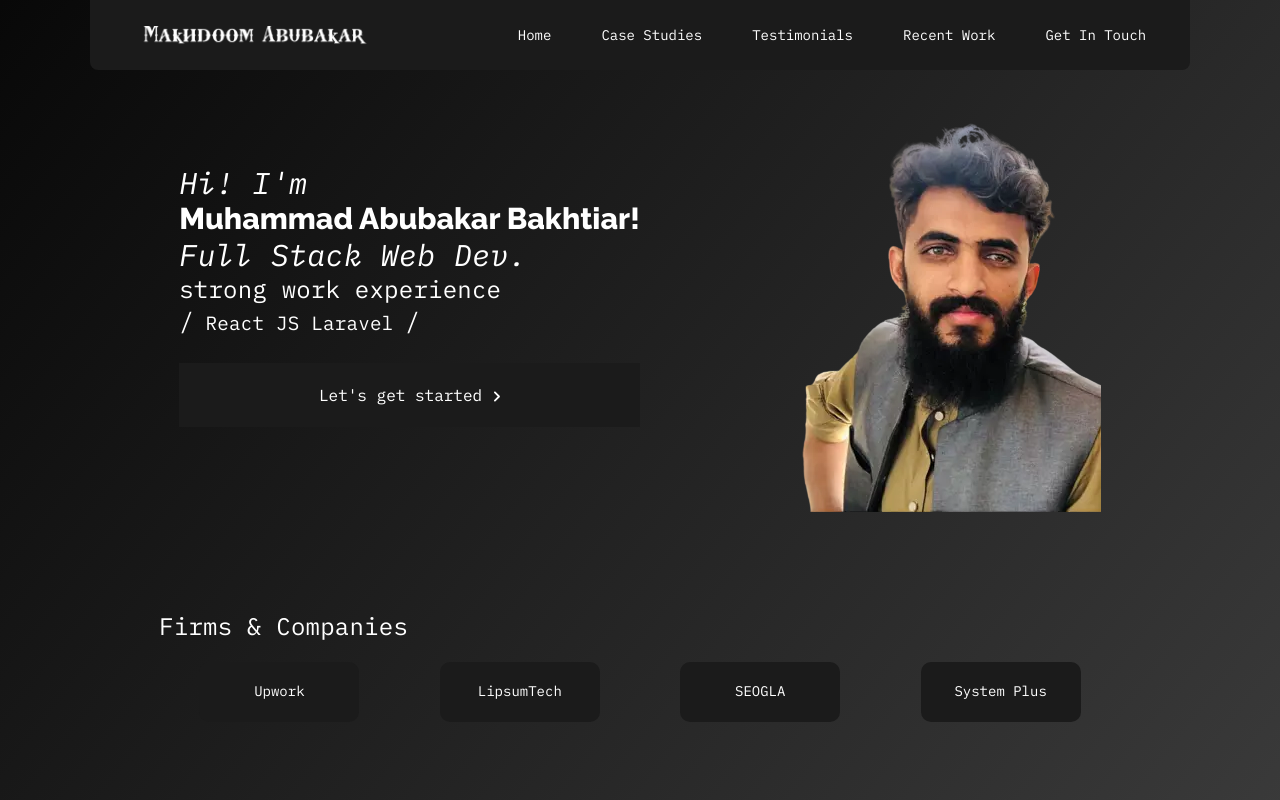
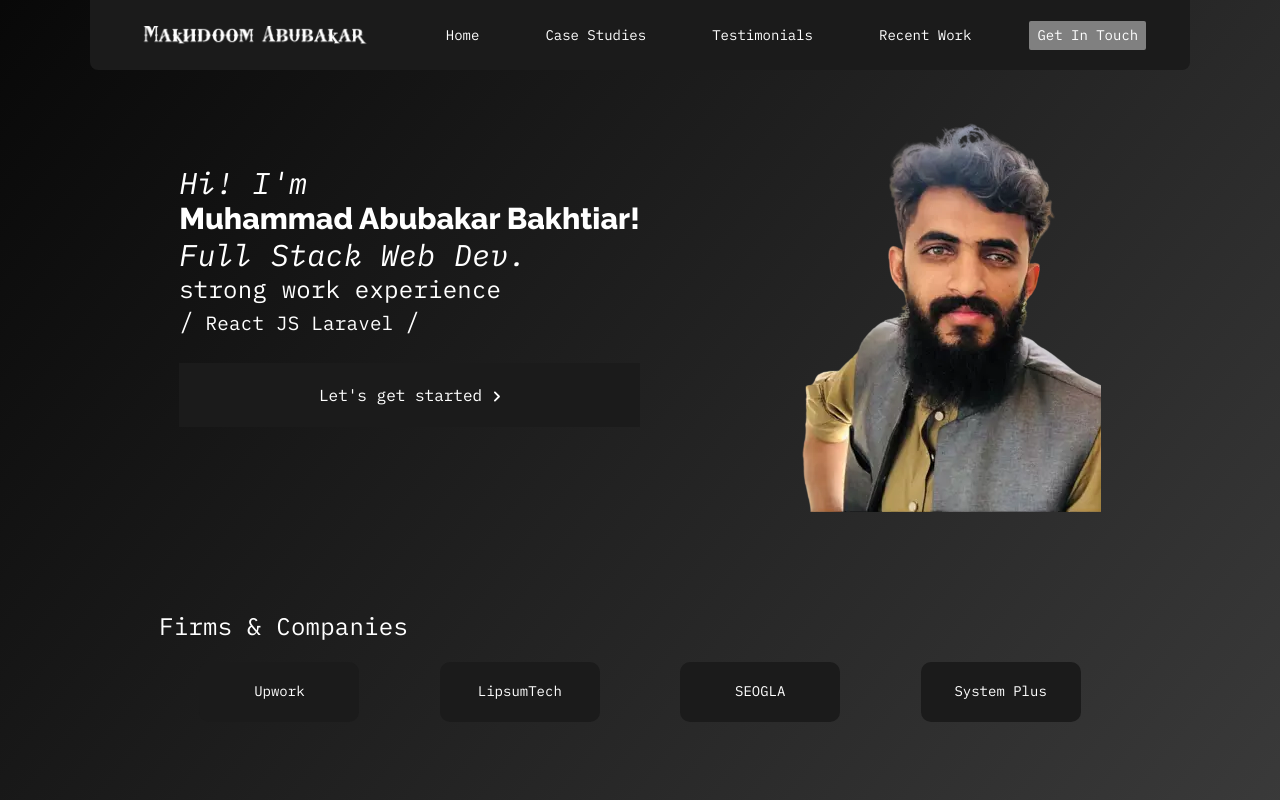
Before and after one commit to Bakhtiar85/portfolio, a React (Create React App) app: page / in a window 1280 px wide. Shown: the top 800 px of the page. Built offline with nearby package versions, Linux system fonts and the light colour scheme.

Commit message:
Some Updates in UpdateStyling Branc

```diff
--- a/src/home_sec/GitRepo.jsx
+++ b/src/home_sec/GitRepo.jsx
@@ -8,7 +8,7 @@ const GitRepo = () => {
             </div>
             <div className='md:w-4/12 w-full mt-6 bg-[#3d3d3d] hover:rounded-md hover:bg-[#191919] duration-300'>
                 <a href='https://www.linkedin.com/in/makhdoom-abubakar' target='_blank' rel="noreferrer" className='py-5 text-[16px] font-ibmPlex ls-1pr item-flexed gap-3 mx-auto'>
-                    LinkedIn/AbubakarBakhtiar
+                    My Github Repo
                     <svg className="w-8 h-8" xmlns="http://www.w3.org/2000/svg" width="16" height="16" fill="currentColor" viewBox="0 0 16 16">
                         <path d="M8 0C3.58 0 0 3.58 0 8c0 3.54 2.29 6.53 5.47 7.59.4.07.55-.17.55-.38 0-.19-.01-.82-.01-1.49-2.01.37-2.53-.49-2.69-.94-.09-.23-.48-.94-.82-1.13-.28-.15-.68-.52-.01-.53.63-.01 1.08.58 1.23.82.72 1.21 1.87.87 2.33.66.07-.52.28-.87.51-1.07-1.78-.2-3.64-.89-3.64-3.95 0-.87.31-1.59.82-2.15-.08-.2-.36-1.02.08-2.12 0 0 .67-.21 2.2.82.64-.18 1.32-.27 2-.27.68 0 1.36.09 2 .27 1.53-1.04 2.2-.82 2.2-.82.44 1.1.16 1.92.08 2.12.51.56.82 1.27.82 2.15 0 3.07-1.87 3.75-3.65 3.95.29.25.54.73.54 1.48 0 1.07-.01 1.93-.01 2.2 0 .21.15.46.55.38A8.012 8.012 0 0 0 16 8c0-4.42-3.58-8-8-8z"></path>
                     </svg>
--- a/src/home_sec/Linkedin.jsx
+++ b/src/home_sec/Linkedin.jsx
@@ -8,7 +8,7 @@ const Linkedin = () => {
             </div>
             <div className='md:w-4/12 w-full mt-6 bg-[#3d3d3d] hover:rounded-md hover:bg-[#191919] duration-300'>
                 <a href='https://www.linkedin.com/in/makhdoom-abubakar' target='_blank' rel="noreferrer" className='py-5 text-[16px] font-ibmPlex ls-1pr item-flexed gap-3 mx-auto'>
-                    LinkedIn/AbubakarBakhtiar
+                    Me @ LinkedIn
                     <svg className="w-8 h-8" xmlns="http://www.w3.org/2000/svg" width="24" height="24" viewBox="0 0 24 24" fill="none" stroke="currentColor" strokeWidth="2" strokeLinecap="round" strokeLinejoin="round"><path d="M16 8a6 6 0 0 1 6 6v7h-4v-7a2 2 0 0 0-2-2 2 2 0 0 0-2 2v7h-4v-7a6 6 0 0 1 6-6z"></path><rect x="2" y="9" width="4" height="12"></rect><circle cx="4" cy="4" r="2"></circle></svg>
                 </a>
             </div>
--- a/src/home_sec/Navbar.jsx
+++ b/src/home_sec/Navbar.jsx
@@ -8,17 +8,17 @@ const Navbar = () => {
     const [nav, setNav] = useReducer((nav) => !nav, false);
 
     return (
-        <div className='max-w-[1100px] mx-auto rounded-b-lg bg-[#1b1b1b] z-10 fixed top-0 left-0 right-0 h-[70px] item-flexed md:gap-36 gap-20 motion-safe:animate-fadeIn'>
+        <div className='max-w-[1100px] mx-auto rounded-b-lg bg-[#1b1b1b] z-10 fixed top-0 left-0 right-0 h-[70px] item-flexed lg:gap-16 motion-safe:animate-fadeIn'>
             <div className='z-10'>
                 <img src={logo} alt="logo" className='md:w-60' />
             </div>
             <div className="hidden md:block">
-                <ul className="item-flexed gap-[50px] text-white">
-                    <li>Home</li>
-                    <li>Case Studies</li>
-                    <li>Testimonials</li>
-                    <li>Recent Work</li>
-                    <li>Get In Touch</li>
+                <ul className="item-flexed lg:gap-[50px] text-white">
+                    <li className='px-2'>Home</li>
+                    <li className='px-2'>Case Studies</li>
+                    <li className='px-2'>Testimonials</li>
+                    <li className='px-2'>Recent Work</li>
+                    <li className='px-2 py-1 rounded-sm bg-[#ffffff71] hover:bg-[#ffffffc5]'>Get In Touch</li>
                 </ul>
             </div>
             <div className="md:hidden block text-white pr-4 z-10" onClick={setNav}>
--- a/src/home_sec/Touch.jsx
+++ b/src/home_sec/Touch.jsx
@@ -10,7 +10,7 @@ const Touch = () => {
     return (
         <div id='getInTouch' className=' md:h-screen h-full w-full py-20'>
             <div className='max-w-[1000px] mx-auto h-full flex flex-col justify-center'>
-                <div className="grid md:grid-cols-2 items-center text-white text-center md:text-left px-5">
+                <div className="grid md:grid-cols-2 items-center text-white text-center md:text-left md:px-5 px-2">
                     <div className="col-span-1">
                         <p className="font-raleway md:text-3xl text-xl text-[#606060]">
                             Love to read from you.
@@ -19,7 +19,7 @@ const Touch = () => {
                             Just drop me a message here or find my CV and send me direct email or message on WhatsApp. You can call me directly on my given contact number.
                         </p>
                     </div>
-                    <div className="bg-[#1a1a1a] rounded-md p-8">
+                    <div className="bg-[#1a1a1a] rounded-md p-4 md:p-8">
                         <div className="mx-auto w-full px-2">
                             <p className="mb-2 text-2xl">
                                 Get In Touch!
--- a/src/home_sec/Upwork.jsx
+++ b/src/home_sec/Upwork.jsx
@@ -8,7 +8,7 @@ const Upwork = () => {
             </div>
             <div className='md:w-4/12 w-full mt-6 bg-[#3d3d3d] hover:rounded-md hover:bg-[#191919] duration-300'>
                 <a href='https://www.upwork.com/freelancers/~017304c8ed7eb17c49' rel="noreferrer" target='_blank' className='py-5 text-[16px] font-ibmPlex ls-1pr item-flexed gap-3 mx-auto'>
-                    Upwork/AbubakarBakhtiar
+                    Upwork Profile
                     <svg className="w-8 h-8" xmlns="http://www.w3.org/2000/svg" role="img" viewBox="0 0 24 24" fill="currentColor"><title>Upwork</title><path d="M18.561 13.158c-1.102 0-2.135-.467-3.074-1.227l.228-1.076.008-.042c.207-1.143.849-3.06 2.839-3.06 1.492 0 2.703 1.212 2.703 2.703-.001 1.489-1.212 2.702-2.704 2.702zm0-8.14c-2.539 0-4.51 1.649-5.31 4.366-1.22-1.834-2.148-4.036-2.687-5.892H7.828v7.112c-.002 1.406-1.141 2.546-2.547 2.548-1.405-.002-2.543-1.143-2.545-2.548V3.492H0v7.112c0 2.914 2.37 5.303 5.281 5.303 2.913 0 5.283-2.389 5.283-5.303v-1.19c.529 1.107 1.182 2.229 1.974 3.221l-1.673 7.873h2.797l1.213-5.71c1.063.679 2.285 1.109 3.686 1.109 3 0 5.439-2.452 5.439-5.45 0-3-2.439-5.439-5.439-5.439z"></path></svg>
                 </a>
             </div>
```
